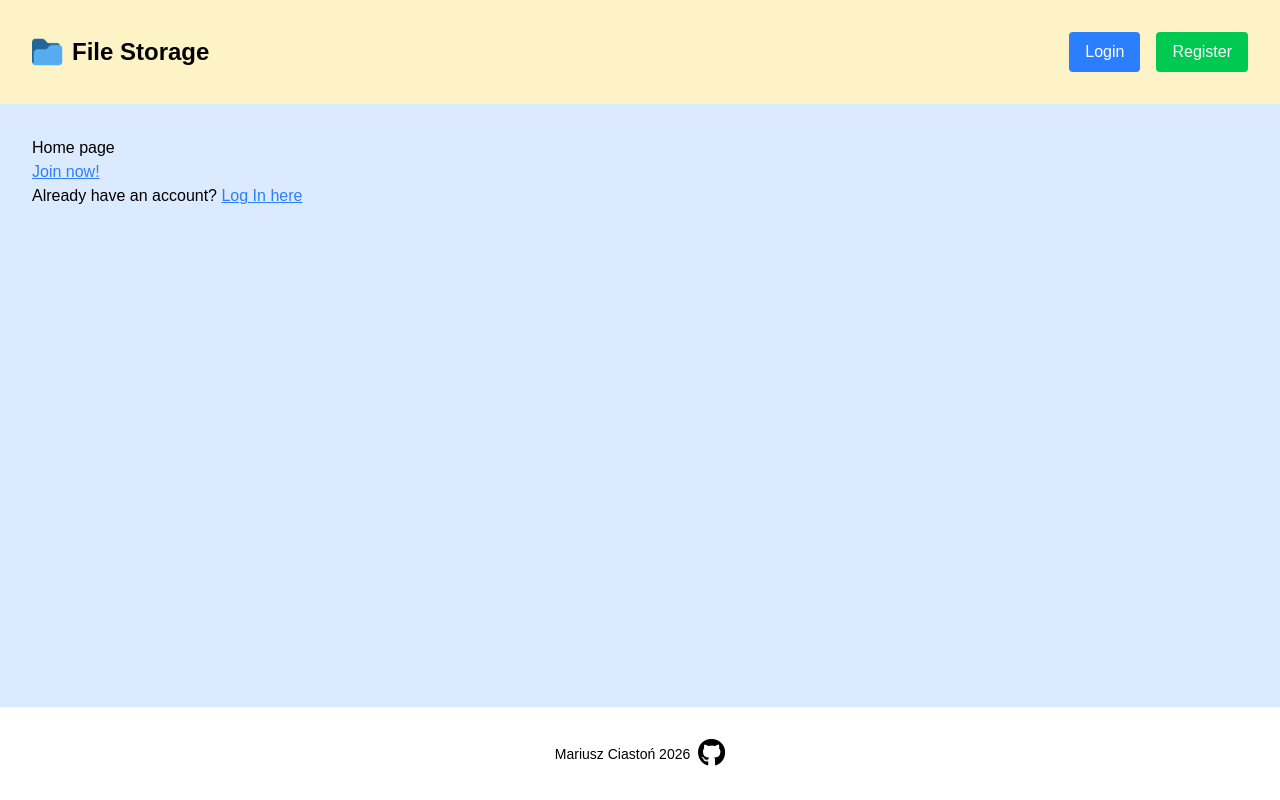
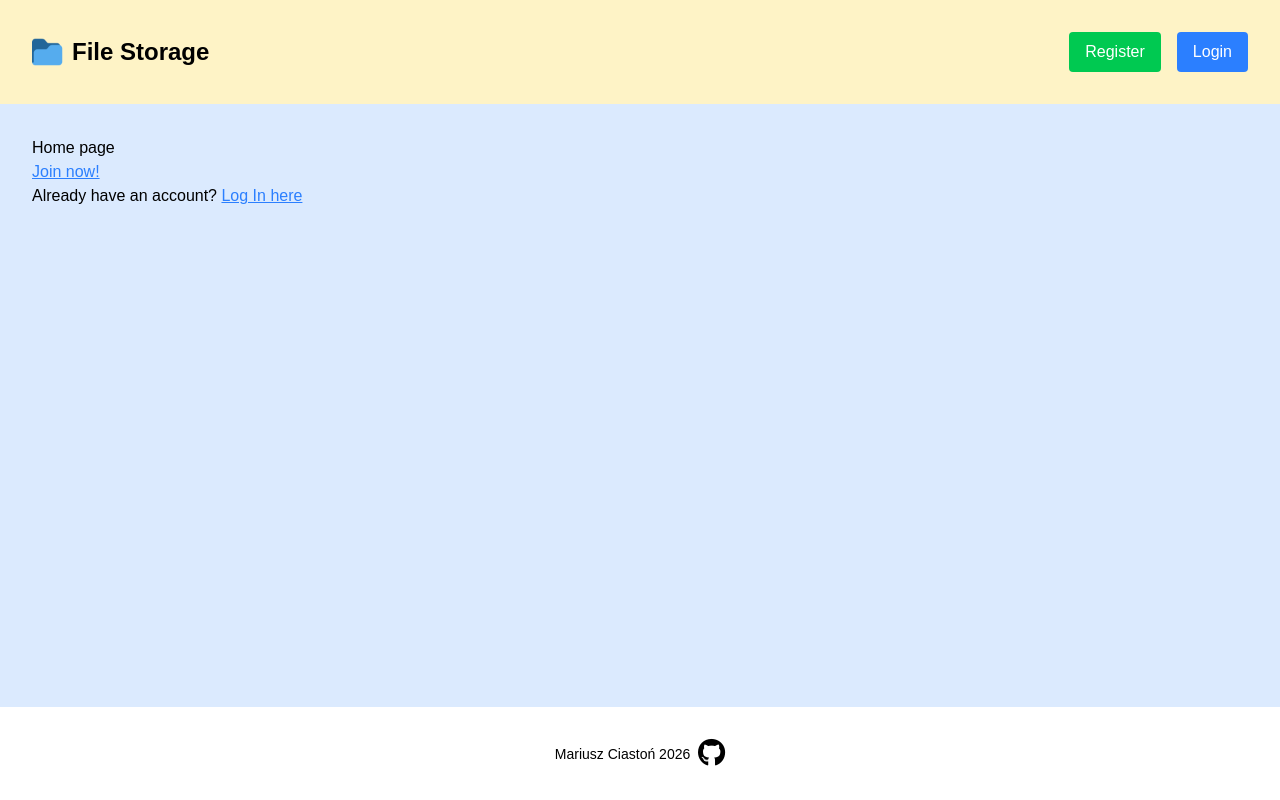
Before and after one commit to mariuszciaston/File-Storage, a React (Vite) app in the folder client/: page / in a window 1280 px wide. Built offline with nearby package versions, Linux system fonts and the light colour scheme; no server answers; a web font is replaced by a local one.

Commit message:
change buttons order

```diff
--- a/client/src/components/Header.tsx
+++ b/client/src/components/Header.tsx
@@ -32,16 +32,16 @@ export default function Header() {
         ) : (
           <>
             <Link
+              className="rounded bg-green-500 px-4 py-2 text-white hover:bg-green-600"
+              to="/register"
+            >
+              Register
+            </Link>
+            <Link
               className="rounded bg-blue-500 px-4 py-2 text-white hover:bg-blue-600"
               to="/login"
             >
               Login
-            </Link>
-            <Link
-              className="rounded bg-green-500 px-4 py-2 text-white hover:bg-green-600"
-              to="/register"
-            >
-              Register
             </Link>
           </>
         )}
```
